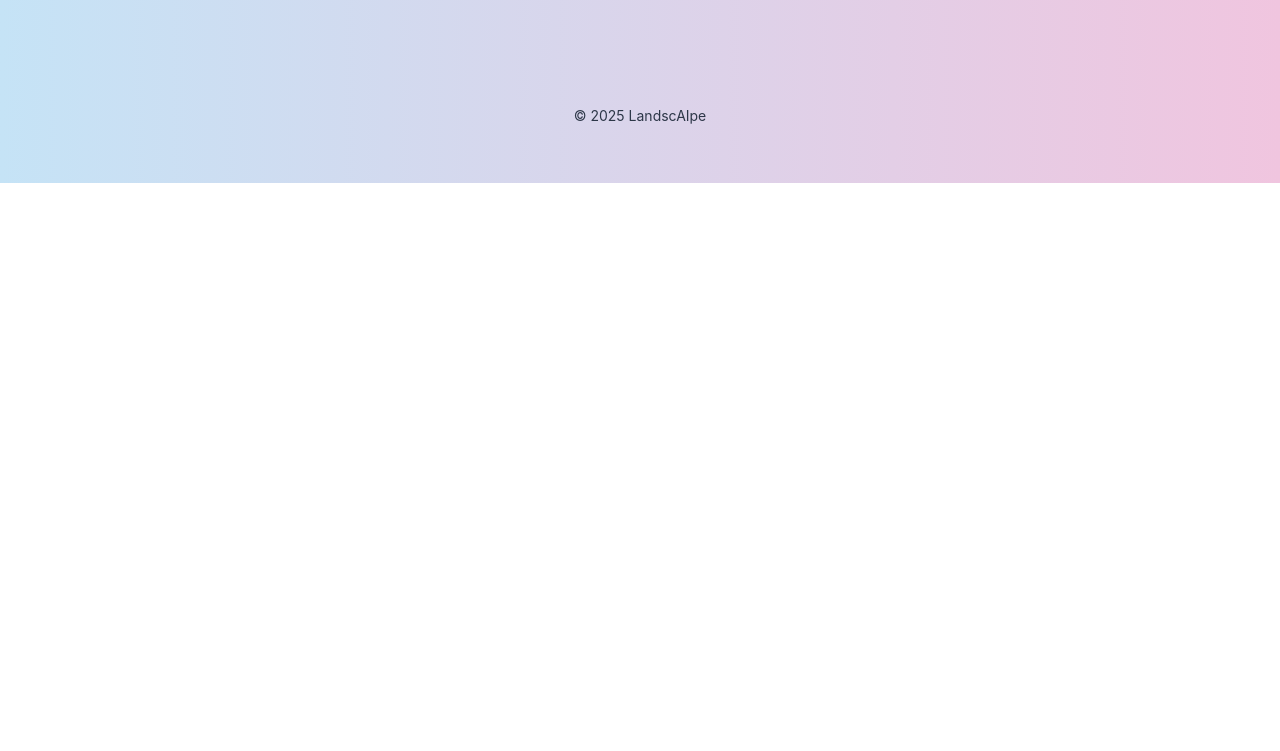
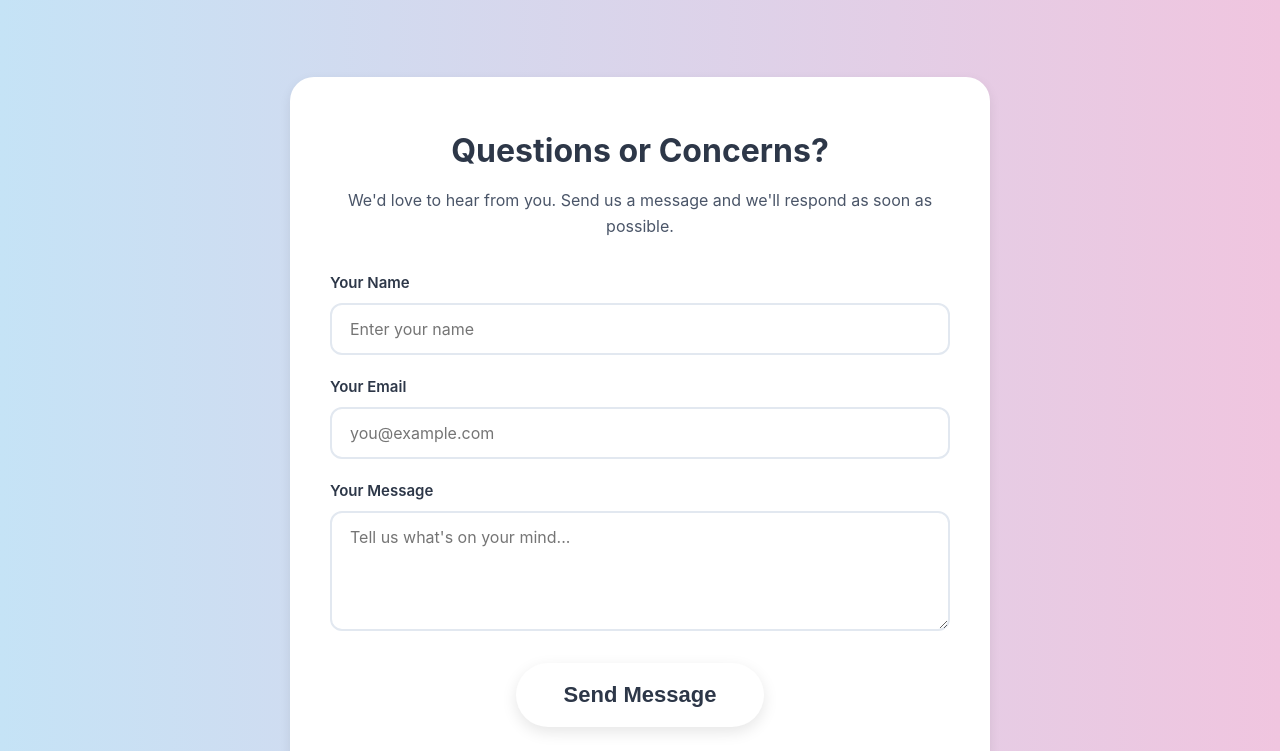
Before and after one commit to MichaelKlapp/landscaipeapp-pages, a plain HTML site: page index.html in a window 1280 px wide. Shown: the part 1626-2377 px from the top of the page. Before the commit the page ends 1809 px from the top, so only its background shows below. Drawn offline with Linux system fonts and the light colour scheme.

Commit message:
Add contact form section at bottom of homepage - Add Questions or Concerns form with name, email, and message fields - Form submits to info@landscaipeapp.com via Formspree - Styled to match site design with white card on gradient background

```diff
--- a/index.html
+++ b/index.html
@@ -58,6 +58,34 @@ Landscaipe provides you with a free way to design YOUR yard the way YOU want. Ou
 </a>
 </div>
 </section>
+
+<!-- Contact Form Section -->
+<section class="contact-section">
+<div class="contact-card">
+<h2 class="contact-title">Questions or Concerns?</h2>
+<p class="contact-subtitle">We'd love to hear from you. Send us a message and we'll respond as soon as possible.</p>
+<form class="contact-form" action="https://formspree.io/f/xanyrlzk" method="POST">
+<div class="field">
+<label for="contact-name">Your Name</label>
+<input class="input" id="contact-name" name="name" type="text" placeholder="Enter your name" required />
+</div>
+
+<div class="field">
+<label for="contact-email">Your Email</label>
+<input class="input" id="contact-email" name="email" type="email" placeholder="you@example.com" required />
+</div>
+
+<div class="field">
+<label for="contact-message">Your Message</label>
+<textarea class="input" id="contact-message" name="message" placeholder="Tell us what's on your mind..." required></textarea>
+</div>
+
+<div class="submit">
+<button class="button" type="submit">Send Message</button>
+</div>
+</form>
+</div>
+</section>
 </main>
 
 <footer>© <span id="year"></span> LandscAIpe</footer>
--- a/style.css
+++ b/style.css
@@ -332,6 +332,73 @@ nav a:hover {
 }
 
 
+/* Contact Form Section */
+.contact-section {
+  max-width: 700px;
+  margin: 80px auto 60px;
+}
+
+.contact-card {
+  background: #ffffff;
+  border-radius: 24px;
+  box-shadow: 0 4px 12px rgba(0, 0, 0, 0.08);
+  padding: 48px 40px;
+}
+
+.contact-title {
+  font-size: 32px;
+  font-weight: 700;
+  color: #2d3748;
+  margin: 0 0 12px;
+  text-align: center;
+}
+
+.contact-subtitle {
+  font-size: 16px;
+  color: #4a5568;
+  margin: 0 0 32px;
+  text-align: center;
+}
+
+.contact-form .field {
+  margin: 20px 0;
+}
+
+.contact-form label {
+  font-weight: 600;
+  display: block;
+  margin: 0 0 8px;
+  color: #2d3748;
+  font-size: 15px;
+}
+
+.contact-form .input {
+  width: 100%;
+  padding: 14px 18px;
+  border-radius: 12px;
+  border: 2px solid #e2e8f0;
+  background: #ffffff;
+  font-size: 16px;
+  transition: border-color 0.2s ease, box-shadow 0.2s ease;
+  font-family: inherit;
+}
+
+.contact-form .input:focus {
+  outline: none;
+  border-color: #667eea;
+  box-shadow: 0 0 0 3px rgba(102, 126, 234, 0.1);
+}
+
+.contact-form textarea.input {
+  min-height: 120px;
+  resize: vertical;
+}
+
+.contact-form .submit {
+  margin-top: 24px;
+  text-align: center;
+}
+
 /* Footer */
 footer {
   color: #2d3748;
```
